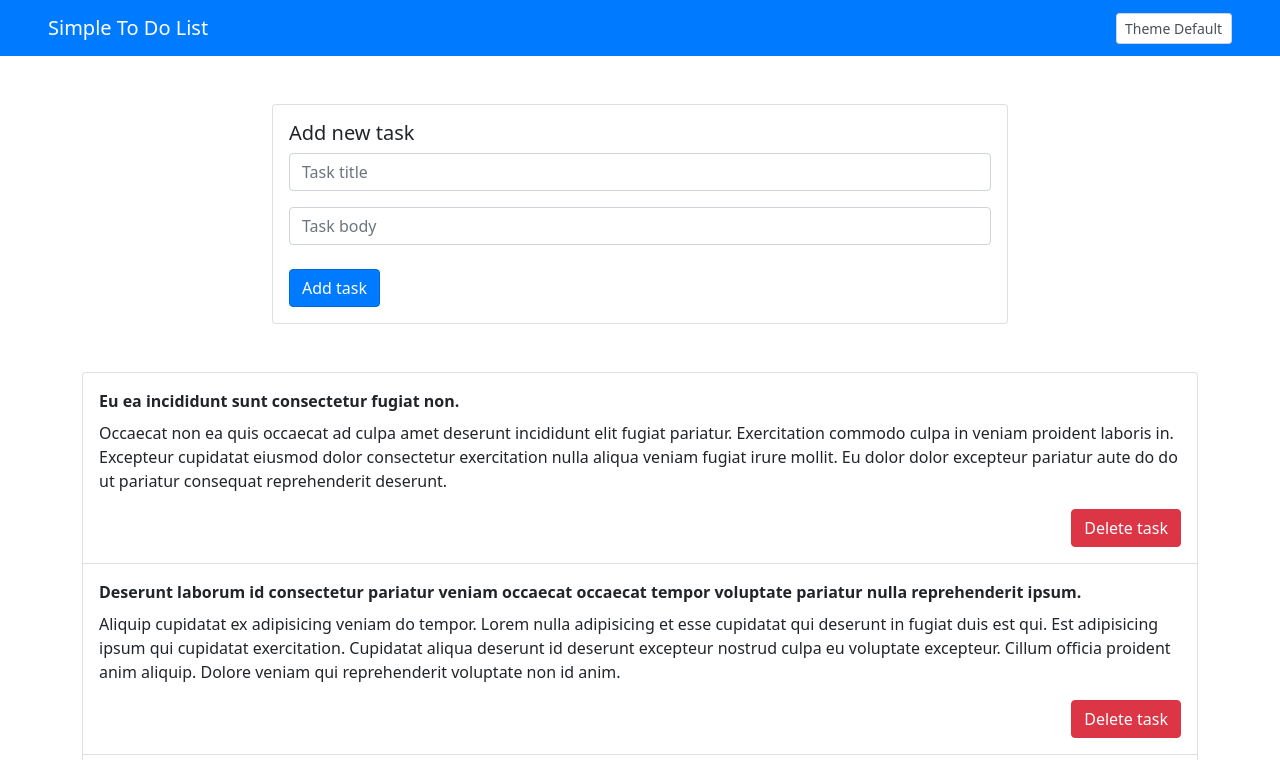
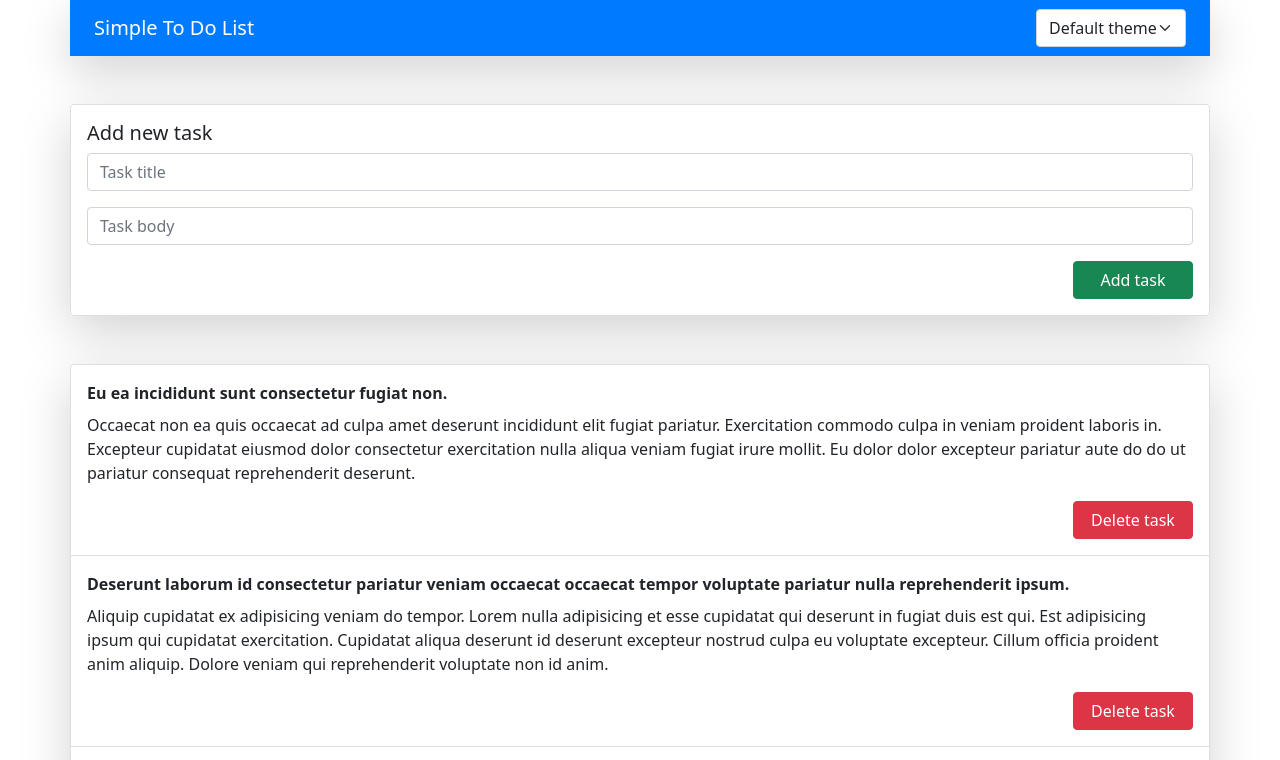
Before and after one commit to farid95g/ToDoList, a plain HTML site: page index.html in a window 1280 px wide. Shown: the top 760 px of the page. Drawn offline with nearby package versions, Linux system fonts and the light colour scheme.

Commit message:
markup structure improved

```diff
--- a/index.html
+++ b/index.html
@@ -8,40 +8,36 @@
   <title>Document</title>
 </head>
 <body>
-  <nav class="header navbar navbar-dark bg-primary px-5">
-    <a class="navbar-brand">Simple To Do List</a>
-    <form class="form-inline">
-      <select class="form-control form-control-sm" id="themeSelect">
-        <option value="default">Theme Default</option>
-        <option value="light">Theme Light</option>
-        <option value="dark">Theme Dark</option>
+  <header class="container p-0 shadow-lg">
+    <nav class="navbar navbar-expand-lg navbar-light bg-light d-flex justify-content-between px-4">
+      <a class="navbar-brand text-white" href="">Simple To Do List</a>
+      <form>
+        <select class="form-select" name="themeSelect" id="themeSelect">
+          <option value="default">Default theme</option>
+          <option value="light">Light theme</option>
+          <option value="dark">Dark theme</option>
         </select>
       </form>
     </nav>
+  </header>
 
-  <div class="form-section mt-5">
-    <div class="container">
-      <div class="row">
-        <div class="col col-8 mx-auto">
+  <section class="container p-0 shadow-lg form-section my-5">
     <div class="card">
       <div class="card-body">
         <h5 class="card-title">Add new task</h5>
         <form name="addTask">
           <input type="text" name="title" id="title" class="form-control" placeholder="Task title" />
-                <input type="text" name="body" id="body" class="form-control mt-3" placeholder="Task body" />
-                <button type="submit" class="btn btn-primary mt-4">Add task</button>
+          <input type="text" name="body" id="body" class="form-control my-3" placeholder="Task body" />
+          <div class="d-flex justify-content-end">
+            <button type="submit" class="btn btn-success">Add task</button>
+          </div>
         </form>
       </div>
     </div>
-        </div>
-      </div>
-    </div>
-  </div>
+  </section>
 
-  <div class="tasks-list-section mt-5">
-    <div class="container">
+  <div class="container p-0 shadow-lg  tasks-list-section mb-4">
     <ul class="list-group"></ul>
-    </div>
   </div>
 
   <script src="app.js"></script>
--- a/styles.css
+++ b/styles.css
@@ -71,3 +71,7 @@ body {
   border-color: var(--input-focus-border-color);
   box-shadow: var(--input-focus-box-shadow);
 }
+
+button {
+  width: 120px;
+}
```
Lines whose indentation alone changed are shown as unchanged.
